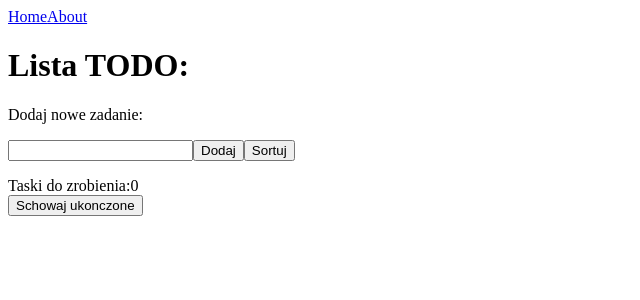
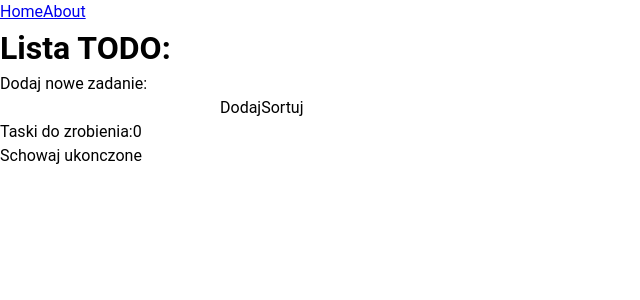
Before and after one commit to Jvsin/ToDoList, a Vue app: page / in a window 1280 px wide. Shown: the top 300 px of the page, without its empty margins (0-640 px from the left). Built offline with nearby package versions, Linux system fonts and the light colour scheme.

Commit message:
instalacja i config vuetify

```diff
--- a/package.json
+++ b/package.json
@@ -11,8 +11,11 @@
   },
   "dependencies": {
     "pinia": "^2.0.32",
+    "vite-plugin-vuetify": "^1.0.2",
     "vue": "^3.2.47",
-    "vue-router": "^4.1.6"
+    "vue-i18n": "9",
+    "vue-router": "^4.1.6",
+    "vuetify": "^3.2.1"
   },
   "devDependencies": {
     "@rushstack/eslint-patch": "^1.2.0",
--- a/src/main.js
+++ b/src/main.js
@@ -3,10 +3,24 @@ import { createPinia } from 'pinia'
 
 import App from './App.vue'
 import router from './router'
+import 'vuetify/styles'
+import { createVuetify } from 'vuetify'
+import * as components from 'vuetify/components'
+import * as directives from 'vuetify/directives'
+import { createI18n } from 'vue-i18n'
 
 const app = createApp(App)
+const vuetify = createVuetify({
+  components,
+  directives,
+})
+const i18n = createI18n({
+  locale: 'pl',
+})
 
 app.use(createPinia())
 app.use(router)
+app.use(vuetify)
+app.use(i18n)
 
 app.mount('#app')
--- a/vite.config.js
+++ b/vite.config.js
@@ -4,9 +4,12 @@ import { defineConfig } from 'vite'
 import vue from '@vitejs/plugin-vue'
 import { VitePWA } from 'vite-plugin-pwa'
 
+
 // https://vitejs.dev/config/
 export default defineConfig({
-  plugins: [vue(), VitePWA({ registerType: 'autoUpdate' })],
+  plugins: [
+    vue(),
+    VitePWA({ registerType: 'autoUpdate' })],
   resolve: {
     alias: {
       '@': fileURLToPath(new URL('./src', import.meta.url))
```
Also changed, not shown: .eslintrc.cjs, 1 other file (tests, documents, lock files or other folders).
